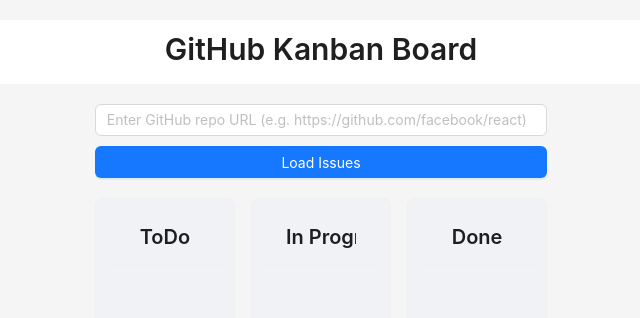
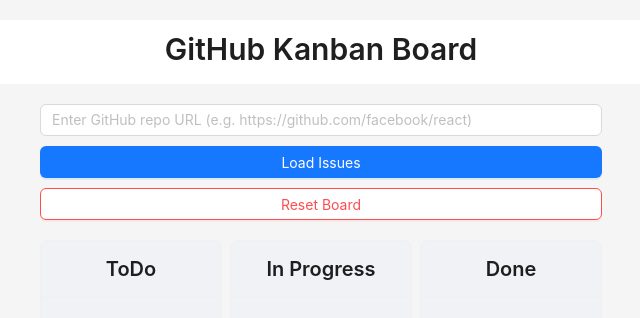
Before and after one commit to chelsea7smile/github-kanban-board-tt, a React (Vite) app: page / in a window 1280 px wide. Shown: the top 318 px of the page, without its empty margins (319-959 px from the left). Built offline with nearby package versions, Linux system fonts and the light colour scheme.

Commit message:
Update - state & logic

```diff
--- a/src/components/Column.tsx
+++ b/src/components/Column.tsx
@@ -28,15 +28,16 @@
     <Card
       ref={setNodeRef}
       title={
-        <div style={{ textAlign: 'center' }}>
+        <div style={{ textAlign: 'center', gap: '4px' }}>
           <Title level={4} style={{ margin: 0 }}>{title}</Title>
         </div>
       }
+      bodyStyle={{ padding: '16px' }}
       style={{
         width: '100%',
         minHeight: '400px',
         background: '#f0f2f5',
-        padding: '10px',
+        padding: '0px',
       }}
     >
       {issues.map((issue) => (
--- a/src/pages/KanbanBoard.tsx
+++ b/src/pages/KanbanBoard.tsx
@@ -1,10 +1,11 @@
-import { useState } from 'react';
+import { useEffect, useState } from 'react';
 import { Input, Button, Layout, Typography, Row, Col, message } from 'antd';
-import { DndContext, closestCorners, DragOverlay } from '@dnd-kit/core';
+import { DndContext, closestCorners, DragOverlay, DragStartEvent, DragEndEvent } from '@dnd-kit/core';
 import { createPortal } from 'react-dom';
 import Column from '../components/Column';
 import IssueCard from '../components/IssueCard';
 import { fetchIssues } from '../api/github';
+import { useIssueStore } from '../store/useIssueStore';
 
 const { Header, Content } = Layout;
 const { Title } = Typography;
@@ -22,15 +23,25 @@
   state: 'open' | 'closed';
 }
 
+const COLUMN_KEYS = ['todo', 'inProgress', 'done'] as const;
+type ColumnKey = (typeof COLUMN_KEYS)[number];
+
+const STORAGE_KEY_REPO = 'kanban_repo_url';
+
 const KanbanBoard = () => {
-  const [repoUrl, setRepoUrl] = useState<string>('');
-  const [issues, setIssues] = useState<Record<string, Issue[]>>({
-    todo: [],
-    inProgress: [],
-    done: [],
-  });
+  const [repoUrl, setRepoUrl] = useState<string>(() => localStorage.getItem(STORAGE_KEY_REPO) || '');
   const [loading, setLoading] = useState<boolean>(false);
-  const [activeIssue, setActiveIssue] = useState<Issue | null>(null);
+  const [activeIssueId, setActiveIssueId] = useState<number | null>(null);
+
+  const { issues, setIssues, loadIssuesFromStorage } = useIssueStore();
+
+  useEffect(() => {
+    loadIssuesFromStorage();
+  }, []);
+
+  useEffect(() => {
+    localStorage.setItem(STORAGE_KEY_REPO, repoUrl);
+  }, [repoUrl]);
 
   const handleLoadIssues = async () => {
     if (!repoUrl.trim()) {
@@ -40,9 +51,9 @@
 
     setLoading(true);
     try {
-      const data = await fetchIssues(repoUrl);
+      const data: Issue[] = await fetchIssues(repoUrl);
 
-      const sortedIssues = {
+      const sortedIssues: Record<ColumnKey, Issue[]> = {
         todo: data.filter((issue: Issue) => !issue.assignee && issue.state === 'open'),
         inProgress: data.filter((issue: Issue) => issue.assignee && issue.state === 'open'),
         done: data.filter((issue: Issue) => issue.state === 'closed'),
@@ -55,36 +66,53 @@
     setLoading(false);
   };
 
-  const handleDragStart = (event: any) => {
-    const { active } = event;
-    const columnId = active.data.current?.column;
-    if (!columnId) return;
+  const handleResetBoard = () => {
+    localStorage.removeItem(STORAGE_KEY_REPO);
+    setRepoUrl('');
 
-    const issue = issues[columnId].find((issue) => issue.id.toString() === active.id);
-    setActiveIssue(issue || null);
+    setIssues({
+      todo: [],
+      inProgress: [],
+      done: [],
+    });
+
+    message.success('Board has been reset.');
   };
 
-  const handleDragEnd = (event: any) => {
-    setActiveIssue(null);
-    const { active, over } = event;
-    if (!over) return;
+  const handleDragStart = (event: DragStartEvent) => {
+    setActiveIssueId(Number(event.active.id));
+  };
 
-    const sourceColumnId = active.data.current?.column;
-    const destinationColumnId = over.data.current?.column;
+  const handleDragEnd = (event: DragEndEvent) => {
+    setActiveIssueId(null);
+    if (!event.over) return;
+
+    const activeId = Number(event.active.id);
+    const sourceColumnId = event.active.data.current?.column as ColumnKey;
+    const destinationColumnId = event.over.data.current?.column as ColumnKey;
 
     if (!sourceColumnId || !destinationColumnId || sourceColumnId === destinationColumnId) return;
 
-    setIssues((prevIssues) => {
-      const updatedIssues = { ...prevIssues };
-      const movedIssueIndex = updatedIssues[sourceColumnId].findIndex((issue) => issue.id.toString() === active.id);
-      if (movedIssueIndex === -1) return prevIssues;
+    const updatedIssues: Record<ColumnKey, Issue[]> = {
+      todo: [...issues.todo],
+      inProgress: [...issues.inProgress],
+      done: [...issues.done],
+    };
 
-      const [movedIssue] = updatedIssues[sourceColumnId].splice(movedIssueIndex, 1);
-      updatedIssues[destinationColumnId].push(movedIssue);
+    const movedIssueIndex = updatedIssues[sourceColumnId].findIndex((issue) => issue.id === activeId);
+    if (movedIssueIndex === -1) return;
 
-      return updatedIssues;
-    });
+    const [movedIssue] = updatedIssues[sourceColumnId].splice(movedIssueIndex, 1);
+    updatedIssues[destinationColumnId] = [...updatedIssues[destinationColumnId], movedIssue];
+
+    setIssues(updatedIssues);
   };
+
+  const activeIssue: Issue | null =
+    issues.todo.find((issue: Issue) => issue.id === activeIssueId) ||
+    issues.inProgress.find((issue: Issue) => issue.id === activeIssueId) ||
+    issues.done.find((issue: Issue) => issue.id === activeIssueId) ||
+    null;
 
   return (
     <Layout style={{ minHeight: '100vh', padding: '20px' }}>
@@ -103,26 +131,35 @@
           {loading ? 'Loading...' : 'Load Issues'}
         </Button>
 
+        <Button
+          danger
+          onClick={handleResetBoard}
+          block
+          style={{ marginTop: '10px' }}
+        >
+          Reset Board
+        </Button>
+
         <DndContext
           collisionDetection={closestCorners}
           onDragStart={handleDragStart}
           onDragEnd={handleDragEnd}
         >
-          <Row gutter={16} style={{ marginTop: '20px', display: 'flex', justifyContent: 'space-between' }}>
-            <Col span={8}>
+          <Row gutter={8} style={{ marginTop: '20px', display: 'flex', justifyContent: 'space-between' }}>
+            <Col span={8} style={{ minWidth: '190px' }}>
               <Column title="ToDo" issues={issues.todo} columnId="todo" />
             </Col>
-            <Col span={8}>
+            <Col span={8} style={{ minWidth: '190px' }}>
               <Column title="In Progress" issues={issues.inProgress} columnId="inProgress" />
             </Col>
-            <Col span={8}>
+            <Col span={8} style={{ minWidth: '190px' }}>
               <Column title="Done" issues={issues.done} columnId="done" />
             </Col>
           </Row>
 
           {createPortal(
             <DragOverlay>
-              {activeIssue ? (
+              {activeIssue && (
                 <IssueCard
                   id={activeIssue.id}
                   title={activeIssue.title}
@@ -131,7 +168,7 @@
                   url={activeIssue.url}
                   columnId=""
                 />
-              ) : null}
+              )}
             </DragOverlay>,
             document.body
           )}
--- /dev/null
+++ b/src/store/useIssueStore.ts
@@ -0,0 +1,43 @@
+import { create } from 'zustand';
+
+interface Issue {
+  id: number;
+  title: string;
+  number: number;
+  user: {
+    login: string;
+    avatar_url: string;
+  };
+  url: string;
+  assignee: null | { login: string };
+  state: 'open' | 'closed';
+}
+
+interface IssueState {
+  issues: Record<'todo' | 'inProgress' | 'done', Issue[]>;
+  setIssues: (newIssues: Record<'todo' | 'inProgress' | 'done', Issue[]>) => void;
+  loadIssuesFromStorage: () => void;
+}
+
+const STORAGE_KEY = 'kanban_issues';
+
+export const useIssueStore = create<IssueState>((set) => ({
+  issues: { todo: [], inProgress: [], done: [] },
+
+  setIssues: (newIssues) => {
+    set({ issues: newIssues });
+    localStorage.setItem(STORAGE_KEY, JSON.stringify(newIssues));
+  },
+
+  loadIssuesFromStorage: () => {
+    const savedIssues = localStorage.getItem(STORAGE_KEY);
+    if (savedIssues) {
+      try {
+        const parsedIssues: Record<'todo' | 'inProgress' | 'done', Issue[]> = JSON.parse(savedIssues);
+        set({ issues: parsedIssues });
+      } catch (error) {
+        console.error('Failed to parse stored issues:', error);
+      }
+    }
+  },
+}));
```
Also changed, not shown: src/store/useIssuesStore.ts (deleted).
